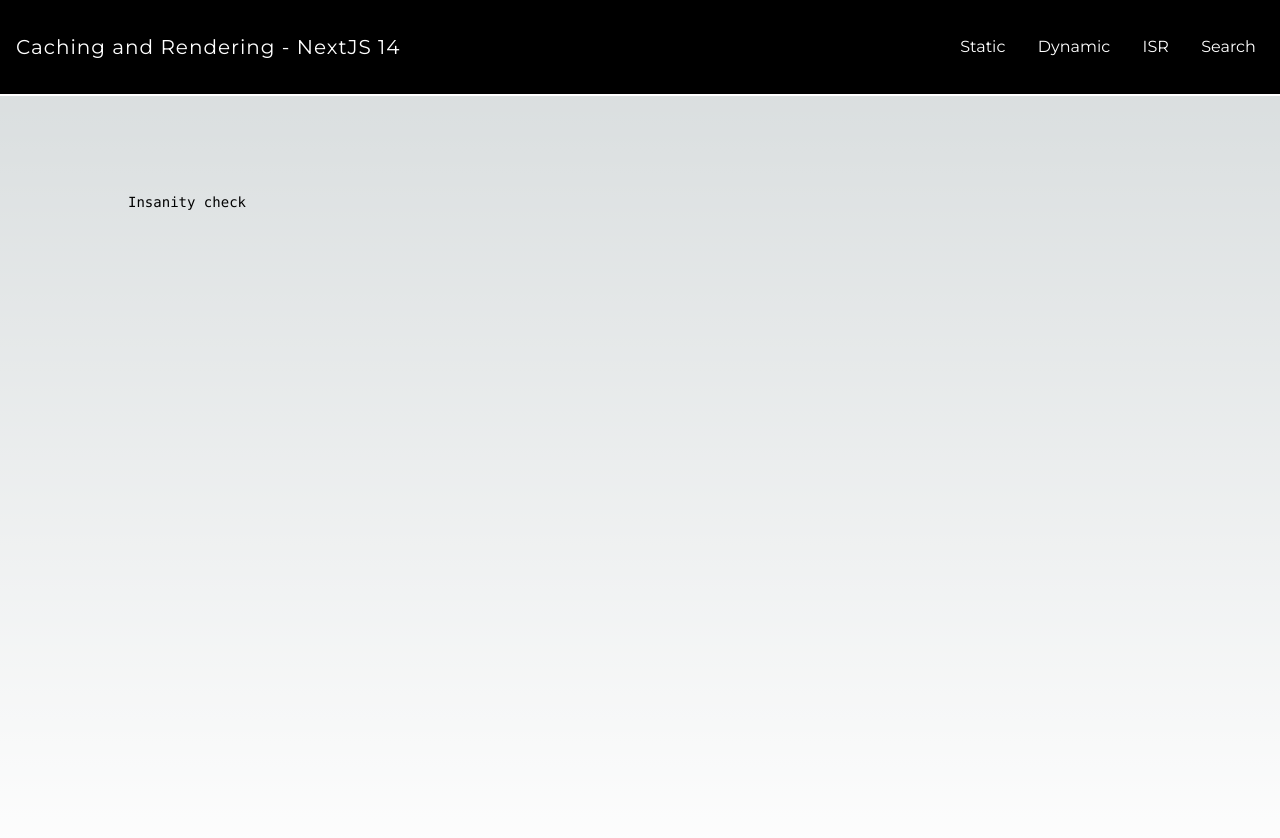
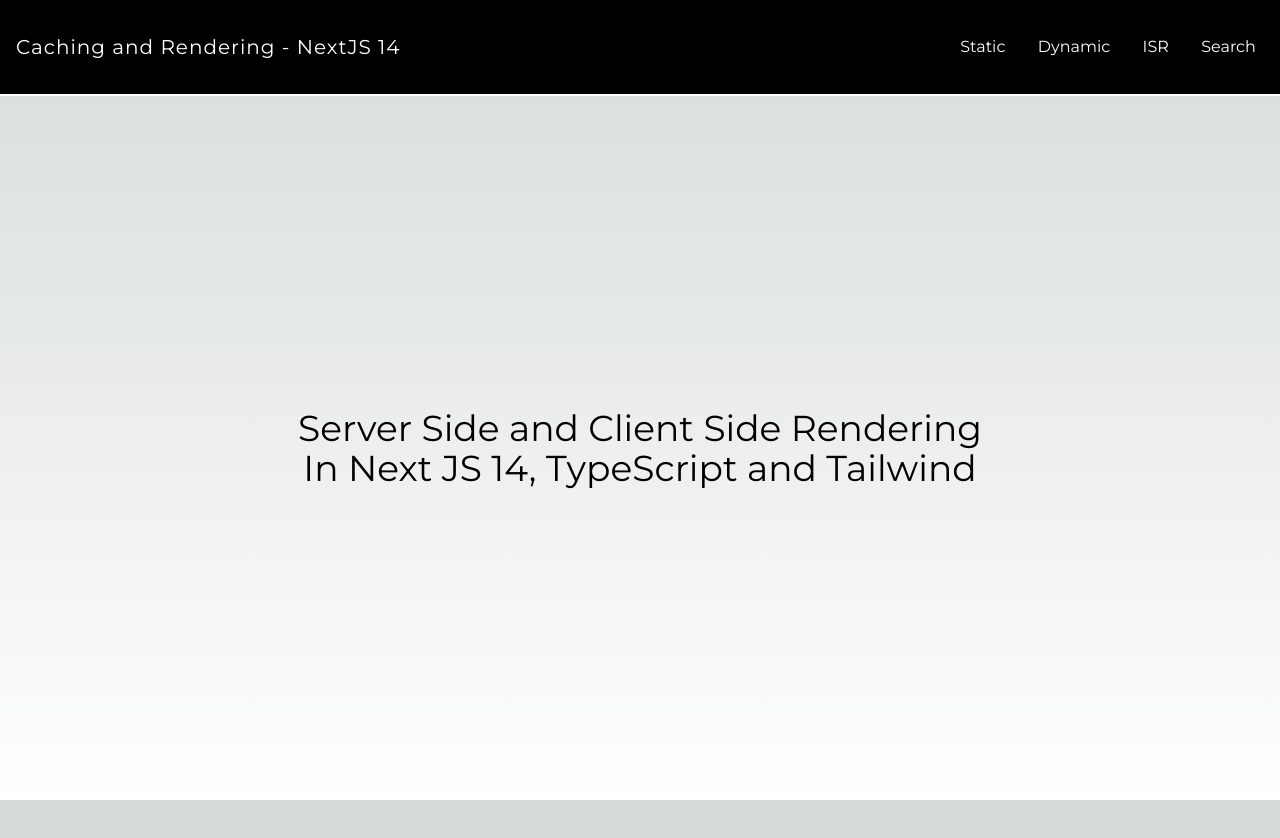
Before and after one commit to androosk/caching-rendering-nextapp, a Next.js app: page / in a window 1280 px wide. Shown: the top 838 px of the page. After the commit the page ends 800 px from the top, so only its background shows below. Built offline with nearby package versions, Linux system fonts and the light colour scheme.

Commit message:
a few ui tweaks

```diff
--- a/src/app/page.tsx
+++ b/src/app/page.tsx
@@ -1,9 +1,12 @@
 export default async function Home() {
   return (
-    <main className="flex min-h-screen flex-col items-center justify-between p-24">
-      <div className="z-10 max-w-5xl w-full items-center justify-between font-mono text-sm lg:flex">
-        <h1>Insanity check</h1>
-      </div>
+    <main className="flex flex-grow flex-col items-center justify-center p-24">
+      <h1 className="text-4xl leading-10">
+        Server Side and Client Side Rendering
+      </h1>
+      <p className="text-4xl leading-10">
+        In Next JS 14, TypeScript and Tailwind
+      </p>
     </main>
   );
 }
```
